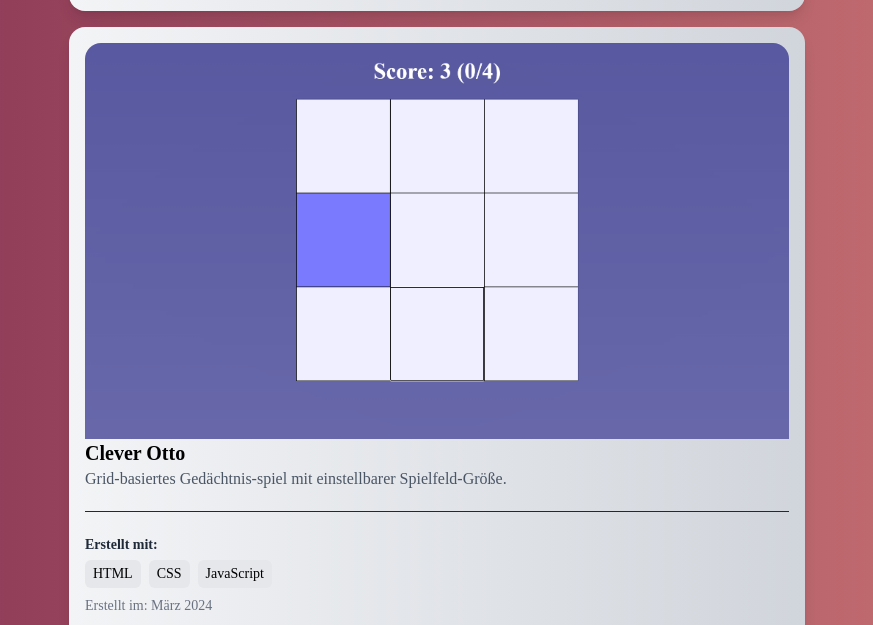
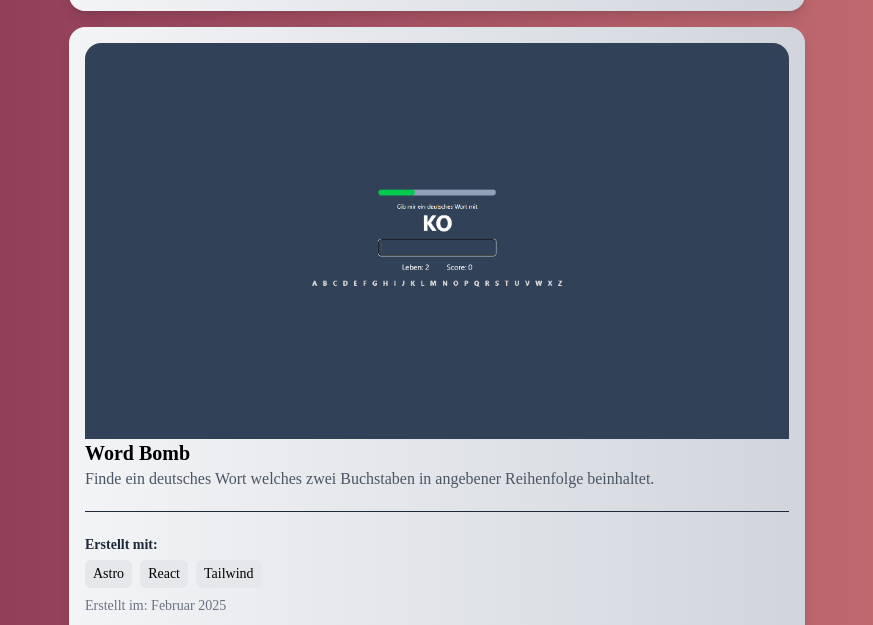
Before and after one commit to Soltrubeg/Portfolio, an Astro site: page / in a window 1280 px wide. Shown: the part 1153-1778 px from the top of the page, without its empty margins (203-1076 px from the left). Built offline with nearby package versions, Linux system fonts and the light colour scheme; Astro itself is replaced by a stand-in of ours.

Commit message:
add word bomb

```diff
--- a/src/components/ProjectList.tsx
+++ b/src/components/ProjectList.tsx
@@ -18,6 +18,15 @@ const projects = [
       link: "https://soltrubeg.github.io/Flow/",
       github: "https://github.com/Soltrubeg/Flow",
       thumbnail: "Projects/flow.png",
+    },
+    {
+      title: "Word Bomb",
+      description: "Finde ein deutsches Wort welches zwei Buchstaben in angebener Reihenfolge beinhaltet.",
+      tools: ["Astro", "React", "Tailwind"],
+      date: "Februar 2025",
+      link: "https://soltrubeg.github.io/Word-Bomb/",
+      github: "https://github.com/Soltrubeg/Word-Bomb",
+      thumbnail: "Projects/wordbomb.png",
     },
     {
       title: "Clever Otto",
```
Also changed, not shown: public/Projects/wordbomb.png (added).
